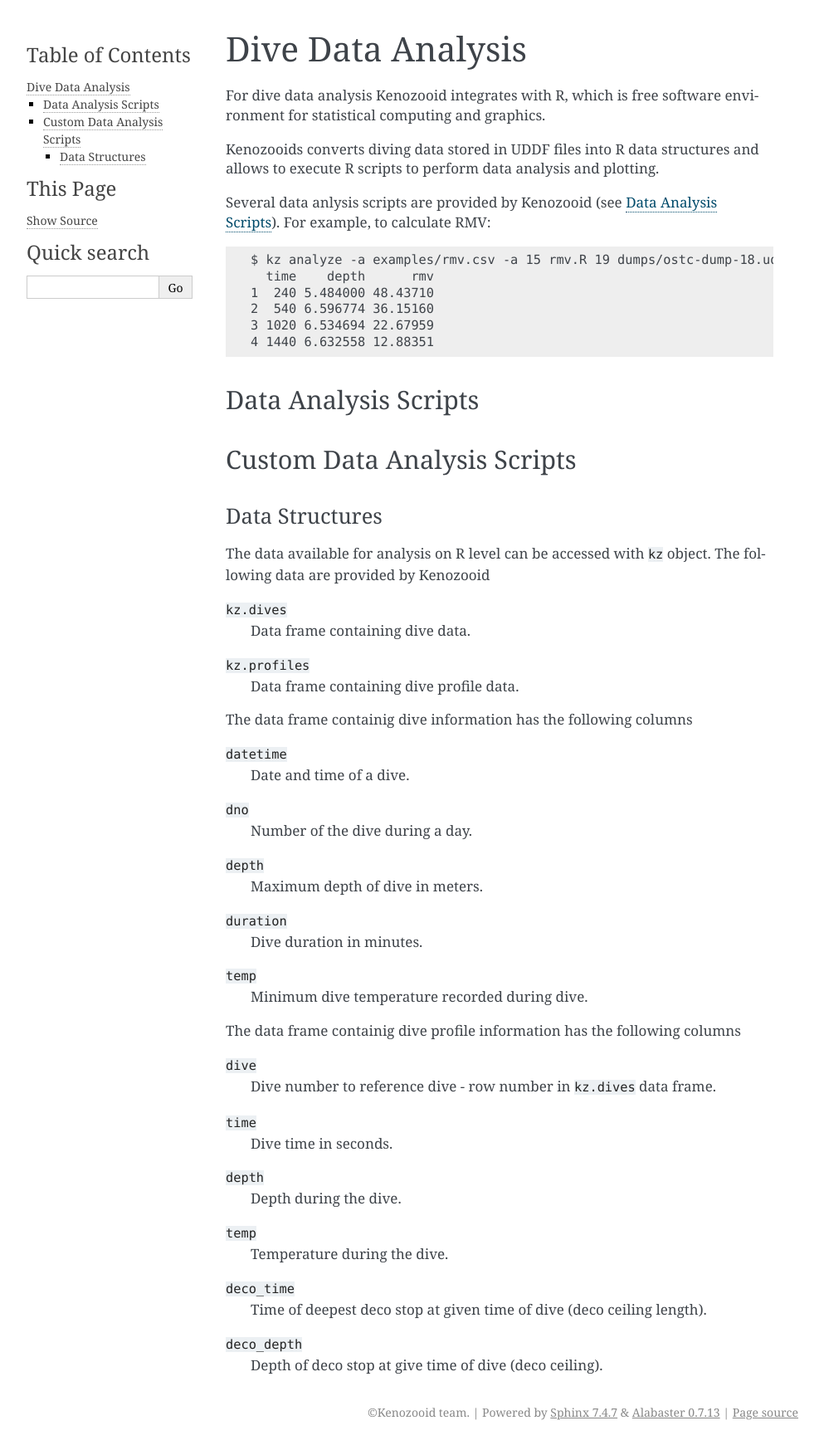
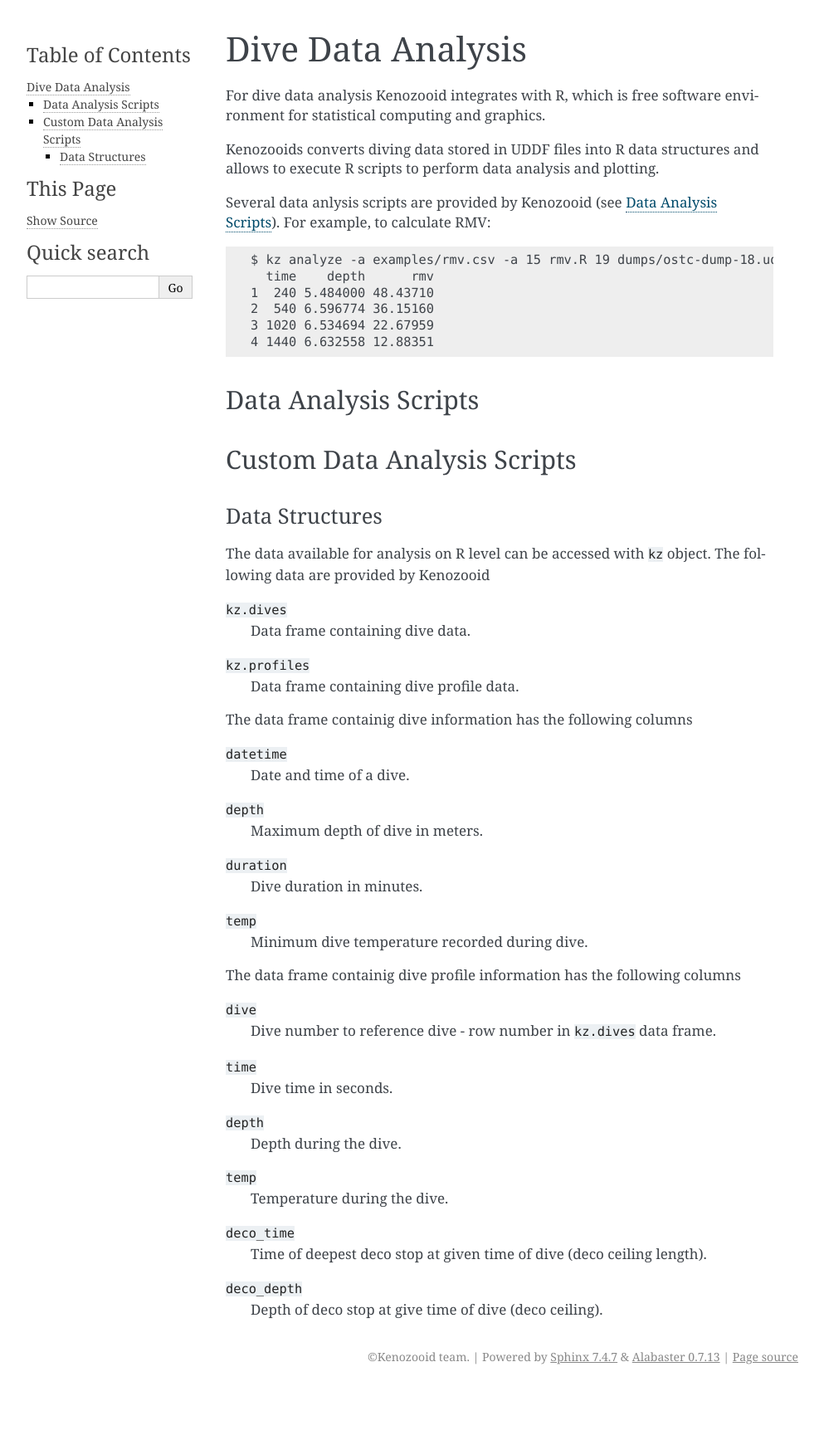
Before and after one commit to gitGNU/gnu_kenozooid, a Sphinx documentation site: the page built from doc/user/analysis.rst, in a window 1280 px wide. Shown: the whole page at 83% size, without its empty margins (148-1141 px from the left). Built offline with Sphinx 7.4.7, drawn with Linux system fonts in a browser that asks for light colours; after the commit the page ends 1674 px from its top, so only the background shows below that.

Commit message:
- removed kz.dives.dno column from data analysis section; we need to figure   out how to fetch day dive number from dive data before searching   (searching skips dives, so we cannot count them later properly)

```diff
--- a/doc/user/analysis.rst
+++ b/doc/user/analysis.rst
@@ -37,8 +37,6 @@
 
 ``datetime``
     Date and time of a dive.
-``dno``
-    Number of the dive during a day.
 ``depth``
     Maximum depth of dive in meters.
 ``duration``
```
